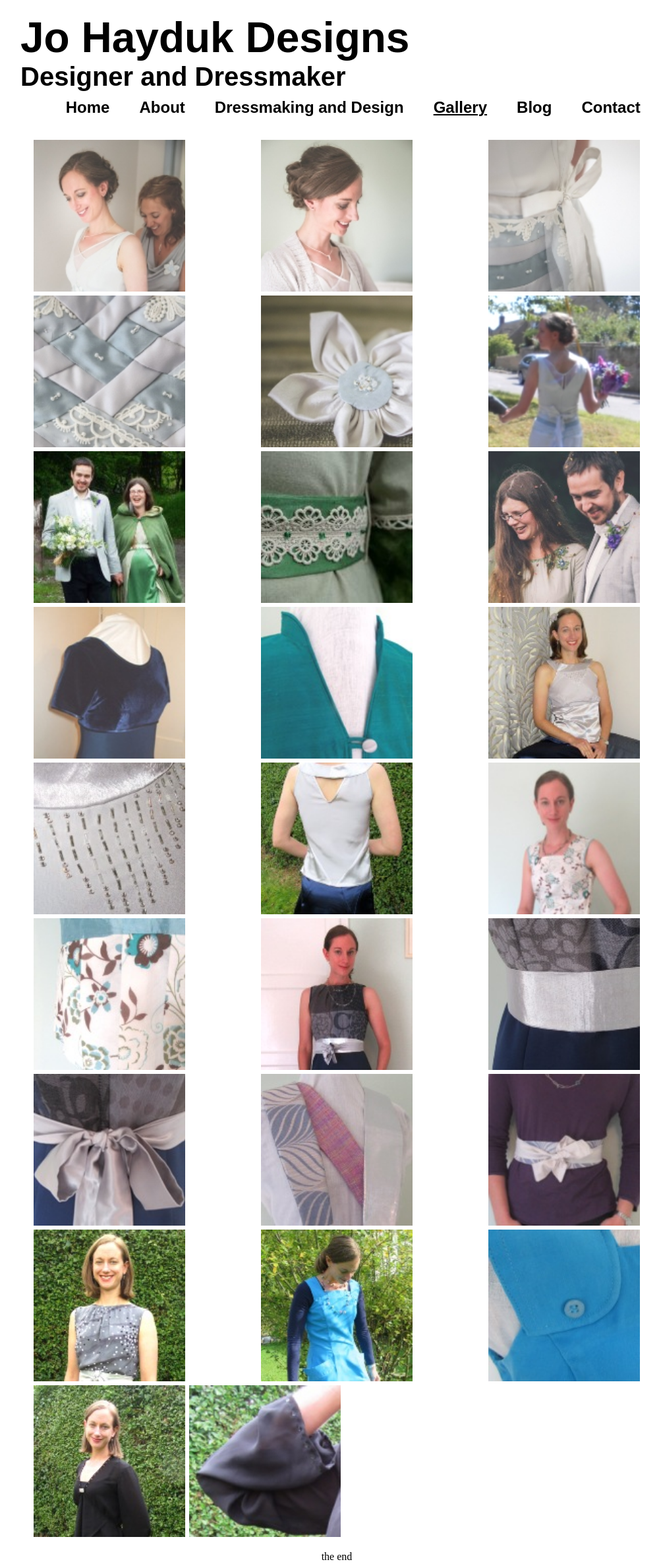
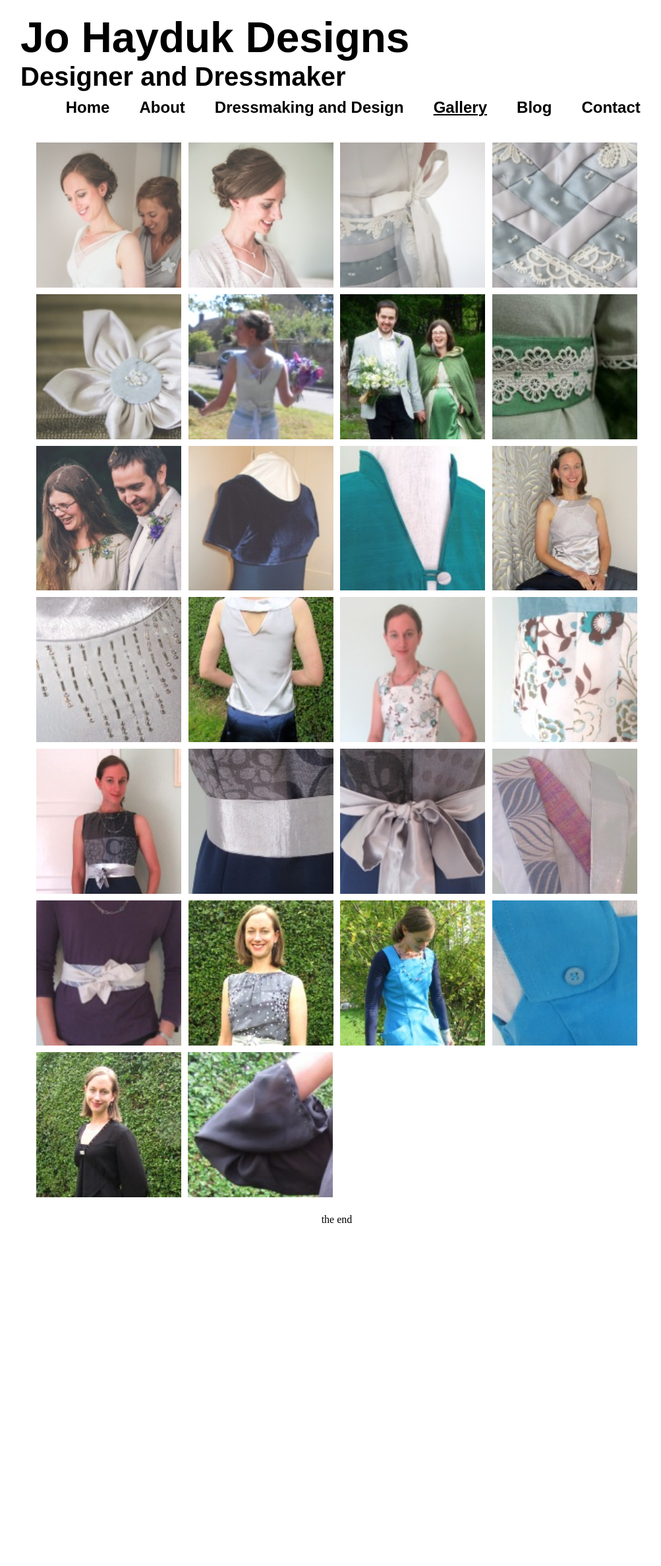
Before and after one commit to py1sl/jhdesigns_website, a Jekyll site: the page built from _pages/gallery/index.html, in a window 1280 px wide. Shown: the whole page at 66% size, without its empty margins (129-1132 px from the left). Built offline with Jekyll 4.4.1, drawn with Linux system fonts in a browser that asks for light colours; some web fonts are replaced; after the commit the page ends 1863 px from its top, so only the background shows below that.

Commit message:
gallery layout

```diff
--- a/_pages/gallery/index.html
+++ b/_pages/gallery/index.html
@@ -66,13 +66,13 @@ images:
   - image_path: /jhdesigns_website/images/Gallery21_web.jpg
     image_thumb: /jhdesigns_website/images/Gallery21_thumb_150x150.jpg
     title: image21
-  - image_path: /jhdesigns_website/images/Gallery2_web.jpg
+  - image_path: /jhdesigns_website/images/Gallery22_web.jpg
     image_thumb: /jhdesigns_website/images/Gallery22_thumb_150x150.jpg
     title: image22
-  - image_path: /jhdesigns_website/images/Gallery023_web.jpg
+  - image_path: /jhdesigns_website/images/Gallery23_web.jpg
     image_thumb: /jhdesigns_website/images/Gallery23_thumb_150x150.jpg
     title: image23
-  - image_path: /jhdesigns_website/images/Gallery024_web.jpg
+  - image_path: /jhdesigns_website/images/Gallery24_web.jpg
     image_thumb: /jhdesigns_website/images/Gallery24_thumb_150x150.jpg
     title: image24
   - image_path: /jhdesigns_website/images/Gallery25_web.jpg
--- a/css/main.css
+++ b/css/main.css
@@ -214,12 +214,12 @@ margin-bottom:5px;
 
 .photo-gallery, .photo-gallery li {
 	list-style: none;
-	padding: 0;
+	padding: 2px;
 }
 
 .photo-gallery li {
 	display: inline-block;
-	width: 25%;
+	width: 24%;
 }
 
 .photo-gallery li img {
```
